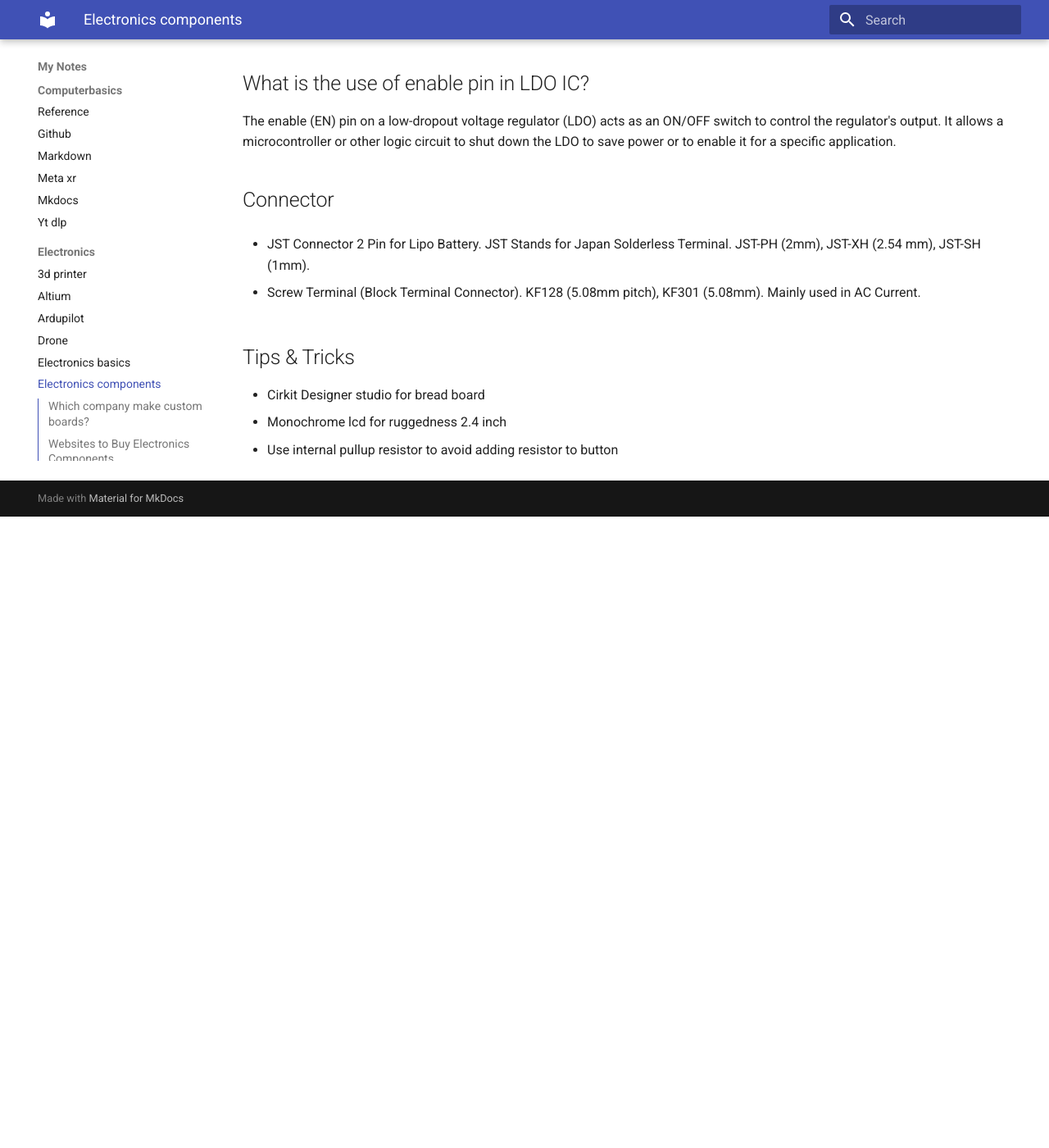
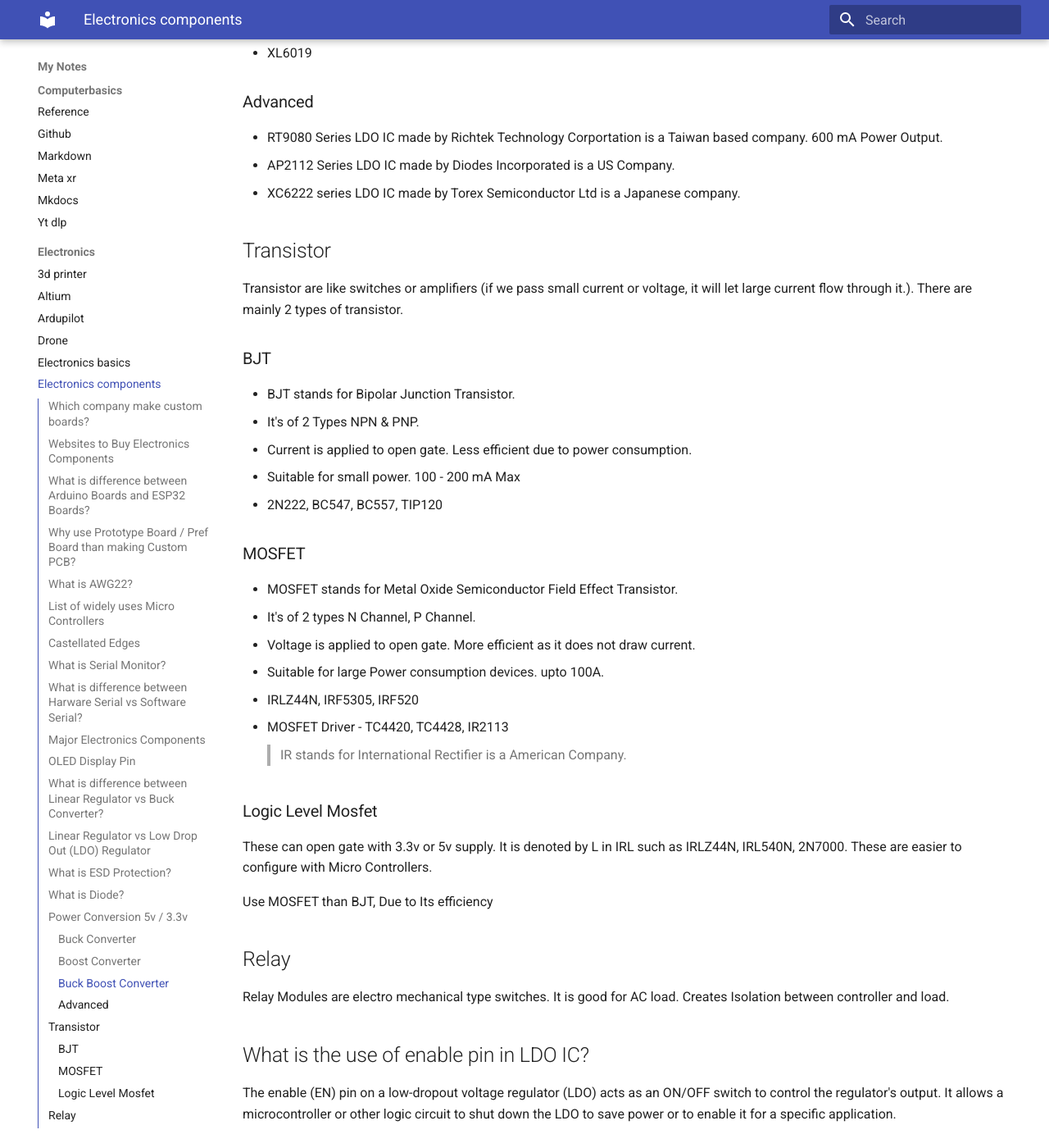
Before and after one commit to fedcba499/notes, an MkDocs documentation site: the page built from docs/electronics/electronics_components.md, in a window 1280 px wide and 1400 px high, scrolled down 4005 px. Shown: the whole window at 82% size. Built offline with MkDocs 1.6.1 and Material for MkDocs 9.7.7, drawn with Linux system fonts in a browser that asks for light colours; before the commit the page ends 4635 px from its top, so only the background shows below that; some of the changed text lies outside the part shown.

Commit message:
added store list for purchase of components

```diff
--- a/docs/electronics/electronics_components.md
+++ b/docs/electronics/electronics_components.md
@@ -89,6 +89,8 @@
 
 - AMS1117 3.3 / 5 LDO (Low Drop Out). It is good to to drop few volts by Advanced Monolithic Systems.AMS1117 is a lower cost clone of LM1117 of Texas Instruments. 800mA power output
 - LM1117 is Low Drop Out Linear Regulator by Texas Instruments
+- LM7805, LM7809, LM7812, LM7833 (Linear Regulator by ST Electronics)
+- LD1117v33 input range from 4.3v to 15v
 - LM2596 Buck Converter Adjustable by Texas Instruments. It can drop more than 5 volts. also available in Fixed 3.3V, 5V & 12V.
 - MP1584 Buck Converter Adjustable
 - MP2307 Buck Converter (MINI-360) is modern version of LM2596 buck convertor.
@@ -96,13 +98,48 @@
 - XL4005 Buck Converter Adjustable (For Heavy Loads. More than 2 Ampere)
 
 ### Boost Converter
+- MT3608
 - XL6009
 > XL Series ICs, buck or boost converters are by XLSemi ( Chinese Company).
+>
+
+### Buck Boost Converter
+- XL6019
+
 
 ### Advanced
 - RT9080 Series LDO IC made by Richtek Technology Corportation is a Taiwan based company. 600 mA Power Output.
 - AP2112 Series LDO IC made by Diodes Incorporated is a US Company.
 - XC6222 series LDO IC made by Torex Semiconductor Ltd is a Japanese company.
+
+## Transistor
+Transistor are like switches or amplifiers (if we pass small current or voltage, it will let large current flow through it.). There are mainly 2 types of transistor.
+
+### BJT
+- BJT stands for Bipolar Junction Transistor.
+- It's of 2 Types NPN & PNP.
+- Current is applied to open gate. Less efficient due to power consumption.
+- Suitable for small power. 100 - 200 mA Max
+- 2N222, BC547, BC557, TIP120
+
+### MOSFET
+- MOSFET stands for Metal Oxide Semiconductor Field Effect Transistor.
+- It's of 2 types N Channel, P Channel.
+- Voltage is applied to open gate. More efficient as it does not draw current.
+- Suitable for large Power consumption devices.  upto 100A.
+- IRLZ44N, IRF5305, IRF520
+- MOSFET Driver - TC4420, TC4428, IR2113
+> IR stands for International Rectifier is a American Company.
+
+### Logic Level Mosfet
+These can open gate with 3.3v or 5v supply. It is denoted by L in IRL such as IRLZ44N, IRL540N, 2N7000. These are easier to configure with Micro Controllers.
+
+Use MOSFET than BJT, Due to Its efficiency
+
+
+## Relay
+Relay Modules are electro mechanical type switches. It is good for AC load. Creates Isolation between controller and load.
+
 
 ## What is the use of enable pin in LDO IC?
 The enable (EN) pin on a low-dropout voltage regulator (LDO) acts as an ON/OFF switch to control the regulator's output. It allows a microcontroller or other logic circuit to shut down the LDO to save power or to enable it for a specific application.
```
Also changed, not shown: docs/electronics/store.md (added, +17 -0 lines).
